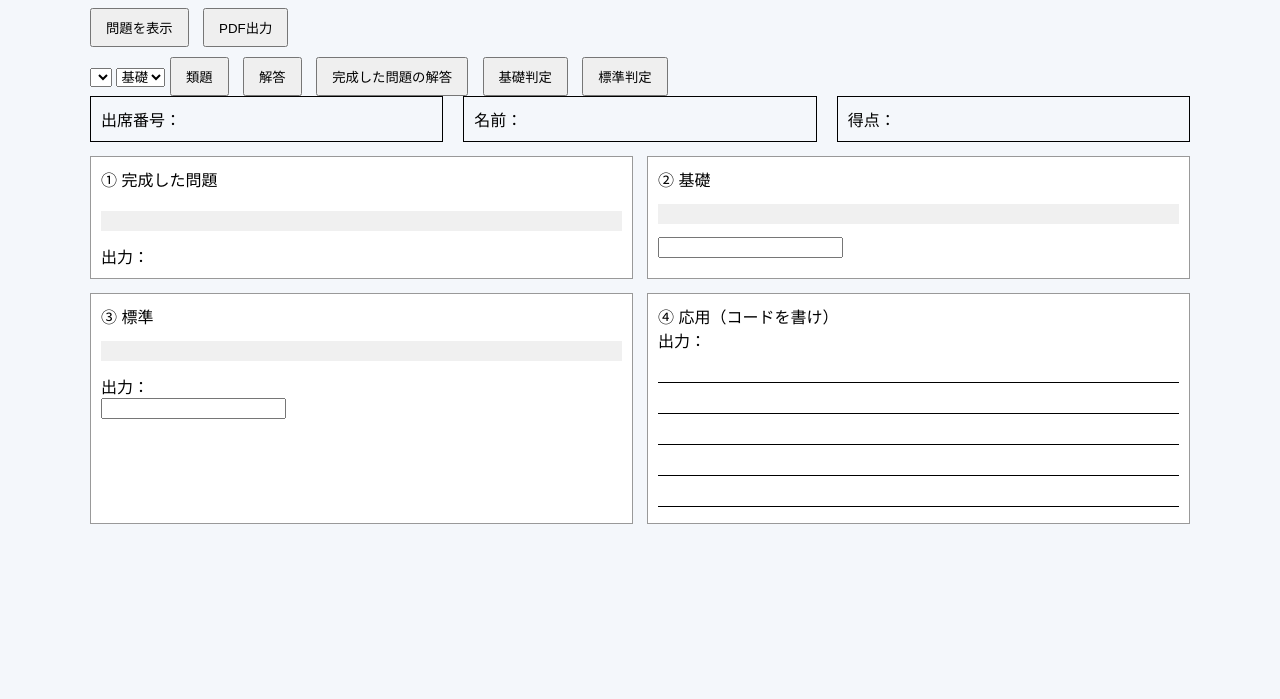
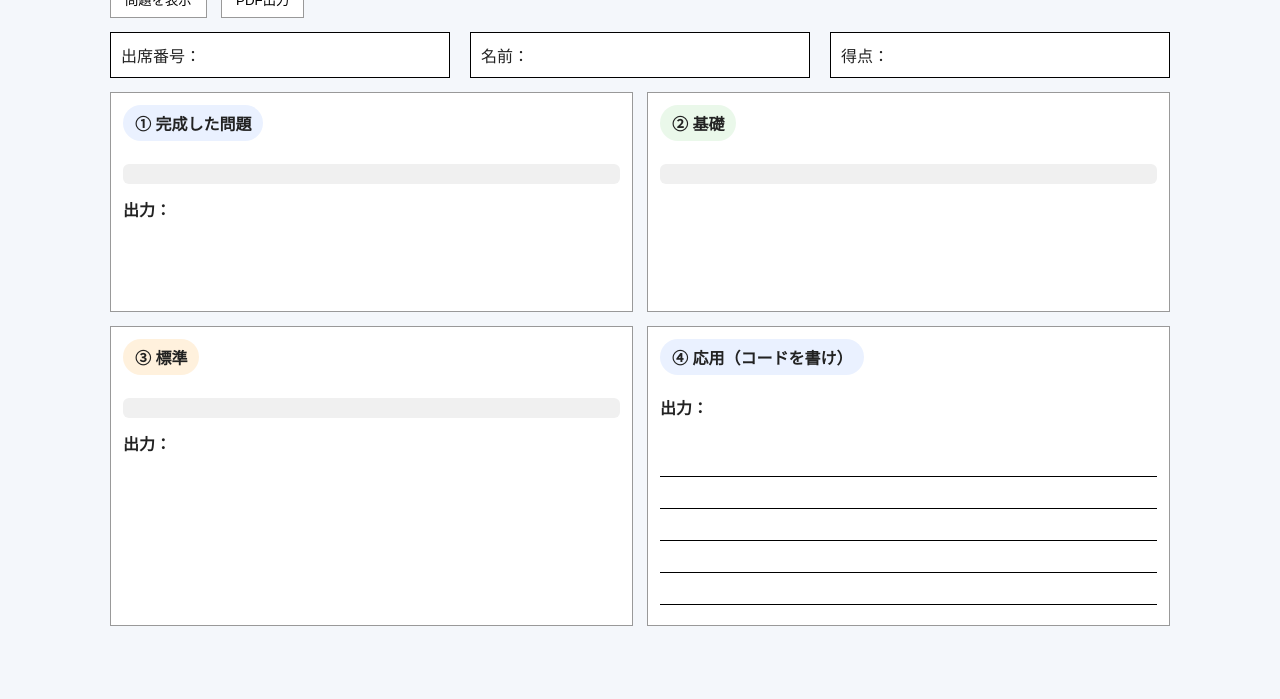
Before and after one commit to oita-joho/PyTest, a plain HTML site: page index.html in a window 1280 px wide. Shown: the part 101-800 px from the top of the page. Drawn offline with Linux system fonts and the light colour scheme.

Commit message:
Update style.css

```diff
--- a/style.css
+++ b/style.css
@@ -1,82 +1,49 @@
+* {
+  box-sizing: border-box;
+}
+
 body {
   font-family: sans-serif;
   margin: 0;
   background: #f4f7fb;
+  color: #222;
 }
 
 .wrap {
   max-width: 1100px;
-  margin: auto;
+  margin: 0 auto;
   padding: 20px;
 }
 
+h1 {
+  margin: 0 0 16px;
+}
+
+h2 {
+  margin: 0 0 10px;
+  font-size: 18px;
+}
+
 .controls {
-  margin-bottom: 10px;
+  margin-bottom: 14px;
 }
 
 button {
   padding: 8px 14px;
   margin-right: 10px;
+  border: 1px solid #999;
+  background: #fff;
+  cursor: pointer;
 }
 
-.print-header {
-  display: flex;
-  gap: 20px;
-  margin-bottom: 10px;
+button:hover {
+  background: #f5f5f5;
 }
 
-.meta-box {
-  border: 1px solid #000;
-  padding: 10px;
-  flex: 1;
+.hidden {
+  display: none;
 }
 
-.grid4 {
-  display: grid;
-  grid-template-columns: 1fr 1fr;
-  gap: 10px;
-}
-
-.card {
-  border: 1px solid #999;
-  padding: 10px;
-  background: #fff;
-}
-
-pre {
-  background: #f0f0f0;
-  padding: 10px;
-  white-space: pre-wrap;
-}
-
-.write-area {
-  border-bottom: 1px solid #000;
-  height: 24px;
-  margin: 6px 0;
-}
-
-/* PDF */
-@media print {
-  .controls, button {
-    display: none;
-  }
-
-  body {
-    background: #fff;
-  }
-
-  .grid4 {
-    grid-template-columns: 1fr 1fr;
-  }
-}
-/* 4分割 */
-.grid4 {
-  display: grid;
-  grid-template-columns: 1fr 1fr;
-  gap: 14px;
-}
-
-/* 上部欄 */
 .print-header {
   display: flex;
   gap: 20px;
@@ -87,34 +54,116 @@ pre {
   border: 1px solid #000;
   padding: 10px;
   flex: 1;
+  background: #fff;
 }
 
-/* 記述欄 */
+.grid4 {
+  display: grid;
+  grid-template-columns: 1fr 1fr;
+  gap: 14px;
+}
+
+.card {
+  border: 1px solid #999;
+  padding: 12px;
+  background: #fff;
+  min-height: 220px;
+}
+
+.pill {
+  display: inline-block;
+  padding: 6px 12px;
+  border-radius: 999px;
+  background: #eaf1ff;
+  margin-bottom: 10px;
+  font-weight: bold;
+}
+
+.pill.basic {
+  background: #eaf8ea;
+}
+
+.pill.standard {
+  background: #fff1dd;
+}
+
+.subhead {
+  margin-top: 10px;
+  font-weight: bold;
+}
+
+pre {
+  background: #f0f0f0;
+  padding: 10px;
+  white-space: pre-wrap;
+  overflow-x: auto;
+  border-radius: 6px;
+}
+
 .write-area {
   border-bottom: 1px solid #000;
   height: 24px;
-  margin: 6px 0;
+  margin: 8px 0;
 }
 
-/* PDF */
+#masterOutput,
+#standardOutput,
+#advancedOutput {
+  margin-top: 6px;
+  min-height: 20px;
+}
+
+#masterExplanation {
+  margin-top: 10px;
+  line-height: 1.6;
+}
+
+@media (max-width: 900px) {
+  .print-header {
+    flex-direction: column;
+    gap: 10px;
+  }
+
+  .grid4 {
+    grid-template-columns: 1fr;
+  }
+}
+
+/* PDF出力用 */
 @media print {
+  body {
+    background: #fff;
+  }
+
   .controls,
   button {
-    display: none;
+    display: none !important;
   }
 
   .print-header {
     display: flex;
+    gap: 20px;
   }
 
-  /* 基礎・標準の解答を消す */
+  .grid4 {
+    grid-template-columns: 1fr 1fr;
+    gap: 12px;
+  }
+
+  .card {
+    break-inside: avoid;
+    page-break-inside: avoid;
+    min-height: auto;
+  }
+
+  /* 完成した問題は解答・解説を表示 */
+  #masterAnswerArea {
+    display: block !important;
+  }
+
+  /* 基礎・標準は問題のみ */
   #basicAnswerArea,
   #standardAnswerArea {
     display: none !important;
   }
-
-  /* 完成問題は解答表示 */
-  #masterAnswerArea {
-    display: block !important;
-  }
 }
```
